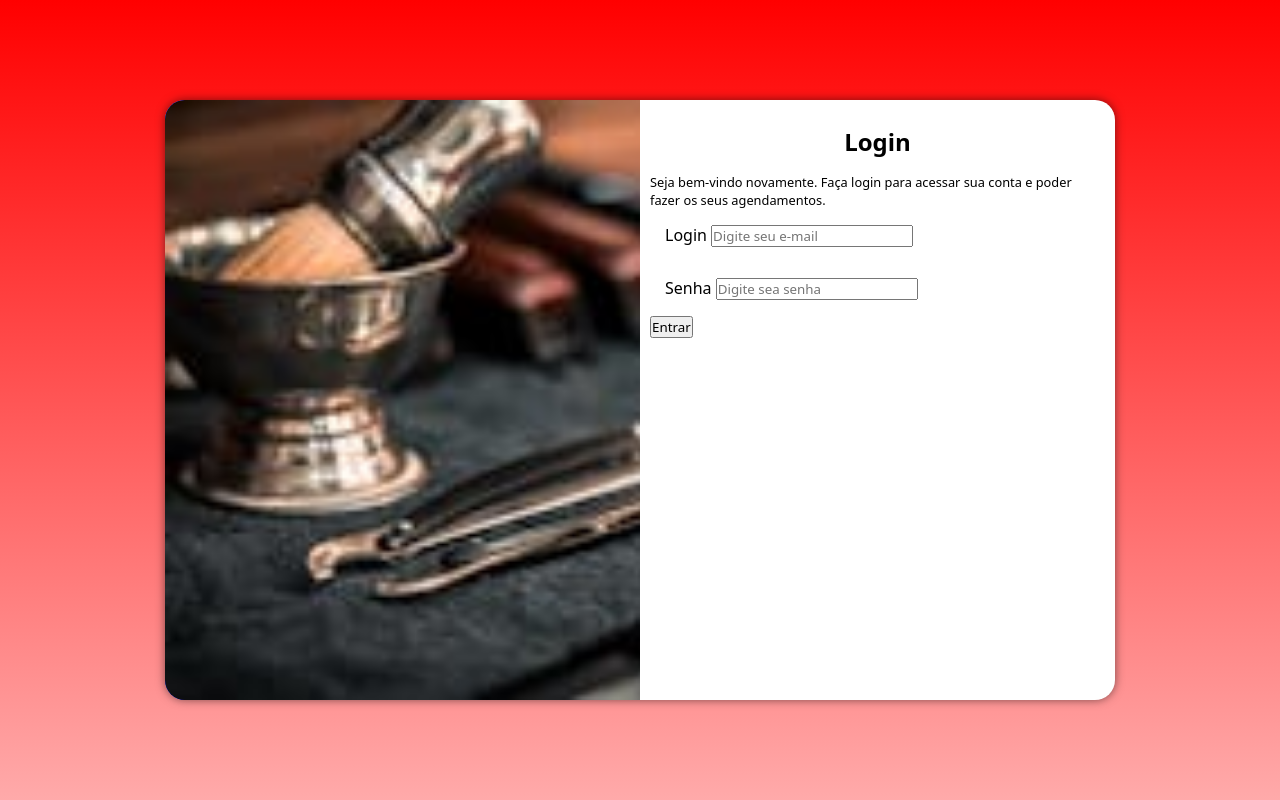
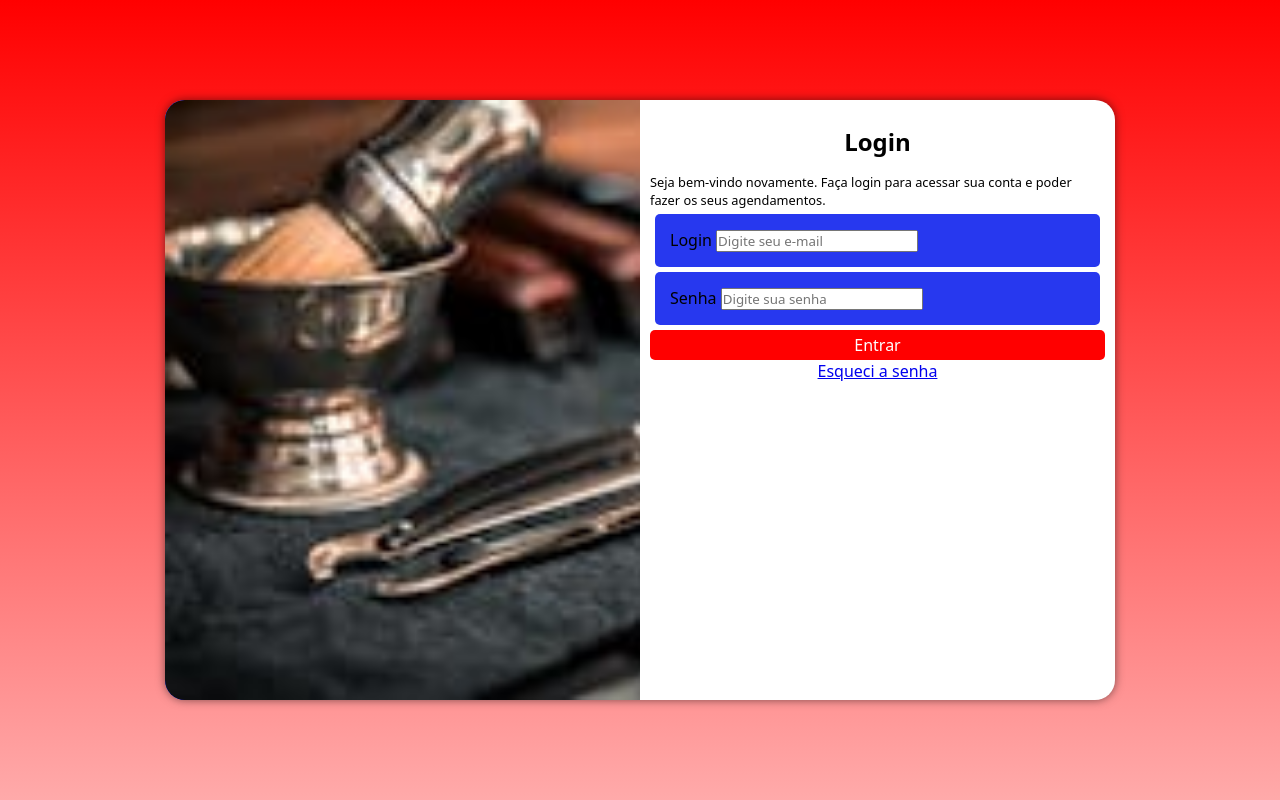
Before and after one commit to lucasdenery/projeto-login, a plain HTML site: page index.html in a window 1280 px wide. Shown: the top 800 px of the page. Drawn offline with Linux system fonts and the light colour scheme.

Commit message:
atualizando

```diff
--- a/estilos/style.css
+++ b/estilos/style.css
@@ -16,7 +16,7 @@ branco:
 }
 
 body, html{
-    background-color: rgba(254, 1, 1, 0.684);
+    background-color: rgb(254, 1, 1);
     height: 150vh;
     width: 100vw;
 
@@ -71,3 +71,32 @@ div#formulario > h1 {
 div#formulario > p {
     font-size: 0.8em;
 }
+
+form > div.campo{
+    background-color: rgba(24, 42, 238, 0.933);
+    border-radius: 5px;
+    margin: 5px;
+}
+
+form > input[type=submit] {
+    display: block;
+    font-size: 1em;
+    width: 100%;
+    background-color: red;
+    border: none;
+    border-radius: 5px;
+    height: 30px;
+    color: white;
+    cursor: pointer;
+}
+
+form > input[type=submit]:hover{
+    background-color: rgba(255, 0, 0, 0.788);
+    color: black;
+}
+
+form > a.botao{
+    display: block;
+    text-align: center;
+    font-size: 1em;
+}
--- a/index.html
+++ b/index.html
@@ -30,11 +30,13 @@
 
                     <div class="campo">
                         <label for="ilogin">Senha</label>
-                        <input type="senha" name="login" id="isenha" placeholder="Digite sea senha" autocomplete="current-password" required maxlength="15">
+                        <input type="senha" name="login" id="isenha" placeholder="Digite sua senha" autocomplete="current-password" required maxlength="15">
 
 
                     </div>
                     <input type="submit" value="Entrar">
+                    <a href="esqueci.html" class="botao">Esqueci a senha <i class="material-icons"></i>
+                    </a>
 
                 </form>
 
```
